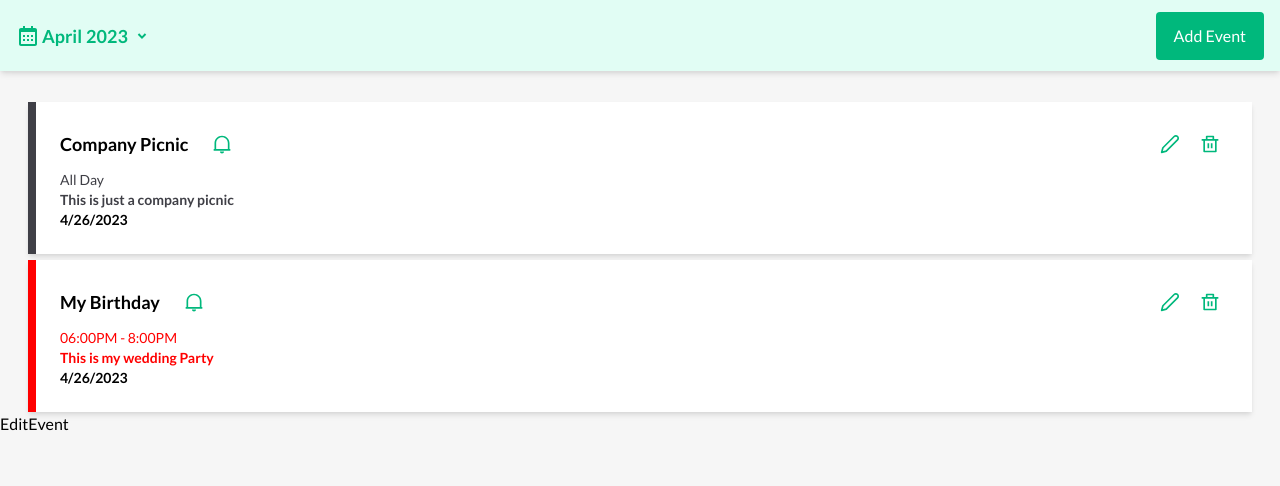
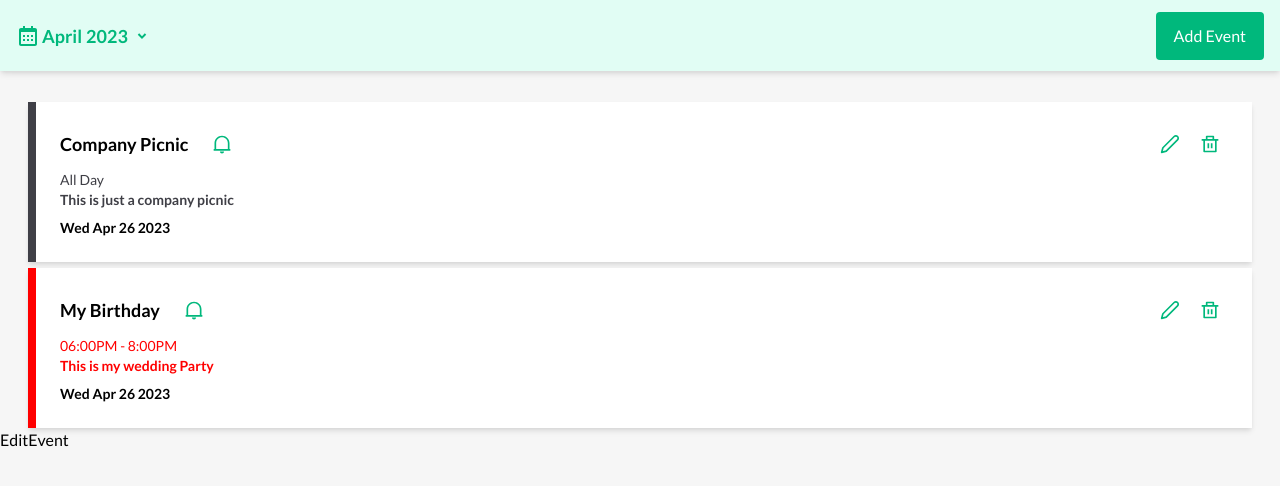
Before and after one commit to HenryNwankwo/calendar-app, a React (Create React App) app: page / in a window 1280 px wide. Shown: the top 486 px of the page. Built offline with nearby package versions, Linux system fonts and the light colour scheme.

Commit message:
Fixed a bug in the No holidays and single card components

```diff
--- a/src/components/Acard.js
+++ b/src/components/Acard.js
@@ -76,8 +76,8 @@ function Acard({ holiday, key }) {
           {holiday.description}
         </p>
         {/* Delete later */}
-        <p className='font-bold text-sm'>
-          {holiday.startDate.toLocaleDateString()}
+        <p className='font-bold text-sm mt-2'>
+          {holiday.startDate.toDateString()}
         </p>
       </div>
     </>
--- a/src/components/NoHolidays.js
+++ b/src/components/NoHolidays.js
@@ -9,15 +9,17 @@ function NoHolidays() {
     .sort((a, b) => a.startDate - b.startDate)
     .slice(0, 3);
   return (
-    <div className='w-full h-auto bg-line-color flex flex-col'>
-      <div className='flex justify-center items-center h-96 w-full'>
-        <h5 className='text-txt-color text-center font-bold'>
+    <div className='w-full h-screen md:h-auto bg-line-color flex flex-col'>
+      <div className='flex justify-center items-center h-1/2 md:h-80 lg:h-96 w-full'>
+        <p className='text-center font-bold text-gray-400 text-xl'>
           No Holidays this month
-        </h5>
+        </p>
       </div>
 
       <div>
-        <p className='text-lg mb-3 mx-4'>Upcoming Holidays</p>
+        <p className='text-lg mb-3 mx-4 font-bold text-txt-color'>
+          Upcoming Holidays
+        </p>
 
         {upComingHolidays.map((holiday) => (
           <span key={holiday.id}>
```
